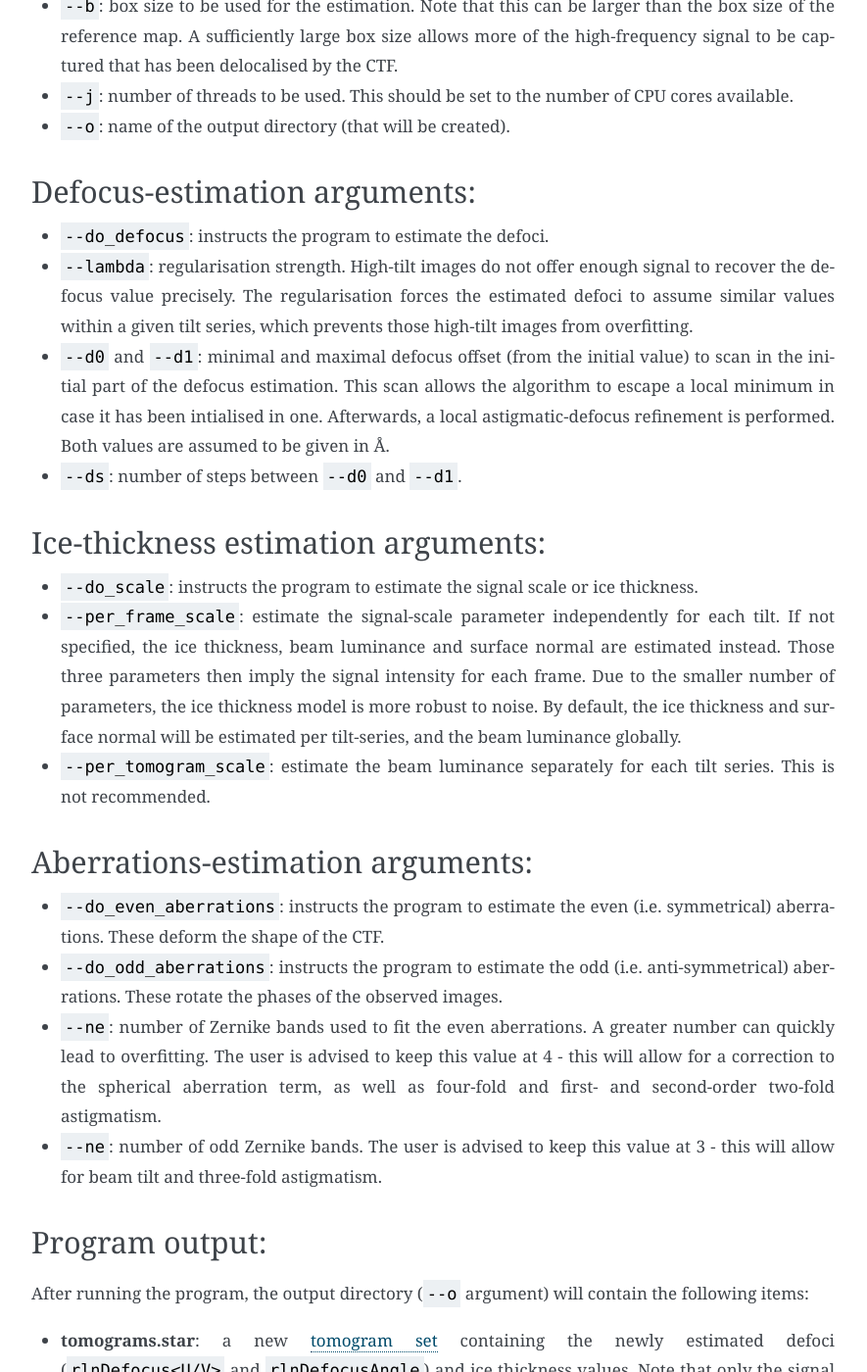
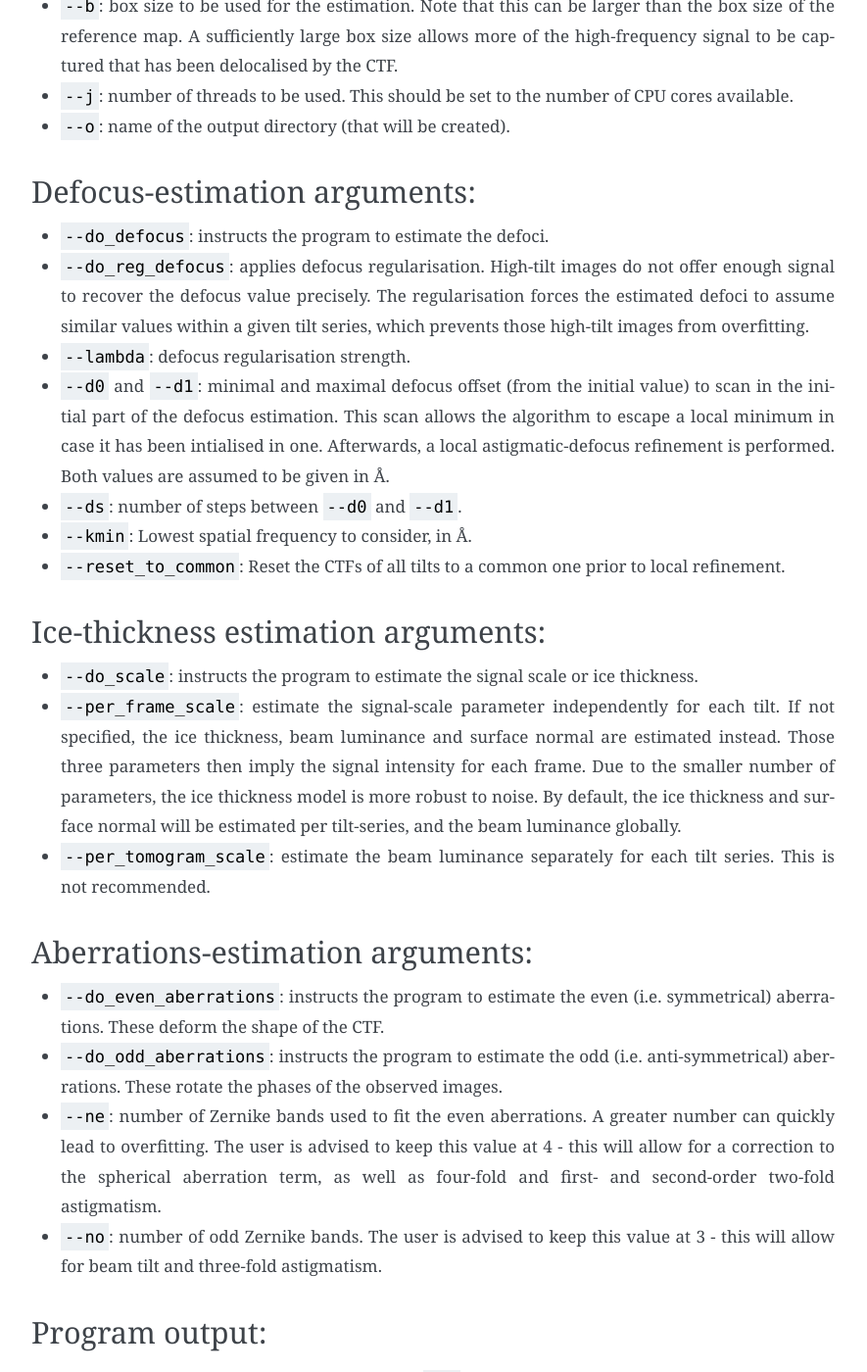
Before and after one commit to 3dem/relion-documents, a Sphinx documentation site: the page built from source/Reference/STA/Programs/refine_ctf.rst, in a window 1280 px wide and 1400 px high, scrolled down 997 px. Shown: the whole window at 98% size, without its empty margins (308-1193 px from the left). Built offline with Sphinx 7.4.7, drawn with Linux system fonts in a browser that asks for light colours.

Commit message:
Refine CTF params updated

```diff
--- a/source/Reference/STA/Programs/refine_ctf.rst
+++ b/source/Reference/STA/Programs/refine_ctf.rst
@@ -36,9 +36,12 @@ Defocus-estimation arguments:
 -----------------------------
 
 - ``--do_defocus``: instructs the program to estimate the defoci.
-- ``--lambda``: regularisation strength. High-tilt images do not offer enough signal to recover the defocus value precisely. The regularisation forces the estimated defoci to assume similar values within a given tilt series, which prevents those high-tilt images from overfitting.
+- ``--do_reg_defocus``: applies defocus regularisation. High-tilt images do not offer enough signal to recover the defocus value precisely. The regularisation forces the estimated defoci to assume similar values within a given tilt series, which prevents those high-tilt images from overfitting.
+- ``--lambda``: defocus regularisation strength.
 - ``--d0`` and ``--d1``: minimal and maximal defocus offset (from the initial value) to scan in the initial part of the defocus estimation. This scan allows the algorithm to escape a local minimum in case it has been intialised in one. Afterwards, a local astigmatic-defocus refinement is performed. Both values are assumed to be given in Å.
 - ``--ds``: number of steps between ``--d0`` and ``--d1``.
+- ``--kmin``: Lowest spatial frequency to consider, in Å.
+- ``--reset_to_common``: Reset the CTFs of all tilts to a common one prior to local refinement.
 
 
 Ice-thickness estimation arguments:
@@ -55,7 +58,7 @@ Aberrations-estimation arguments:
 - ``--do_even_aberrations``: instructs the program to estimate the even (i.e. symmetrical) aberrations. These deform the shape of the CTF.
 - ``--do_odd_aberrations``: instructs the program to estimate the odd (i.e. anti-symmetrical) aberrations. These rotate the phases of the observed images.
 - ``--ne``: number of Zernike bands used to fit the even aberrations. A greater number can quickly lead to overfitting. The user is advised to keep this value at 4 - this will allow for a correction to the spherical aberration term, as well as four-fold and first- and second-order two-fold astigmatism.
-- ``--ne``: number of odd Zernike bands. The user is advised to keep this value at 3 - this will allow for beam tilt and three-fold astigmatism.
+- ``--no``: number of odd Zernike bands. The user is advised to keep this value at 3 - this will allow for beam tilt and three-fold astigmatism.
 
 
 Program output:
```
